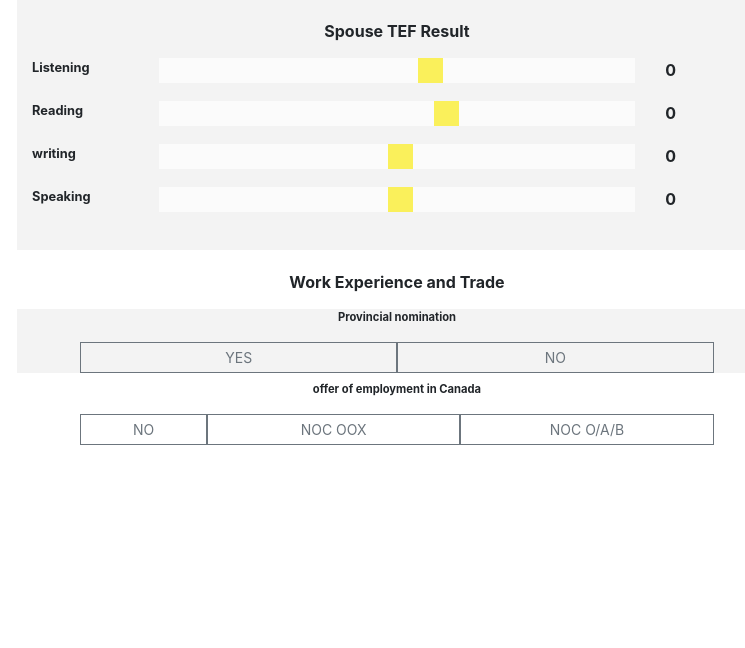
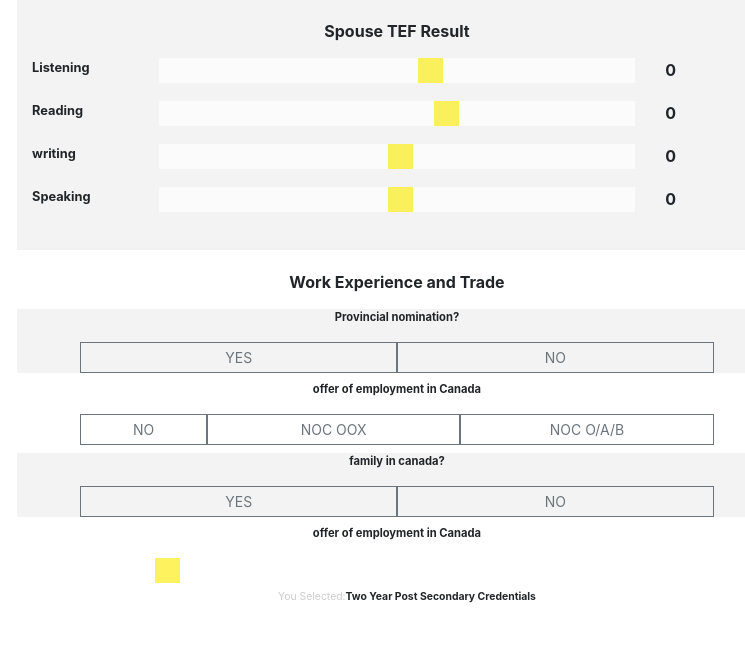
Before and after one commit to riaz4519/express_cal_client, a PHP site: page / in a window 1280 px wide. Shown: the part 1945-2593 px from the top of the page, without its empty margins (243-988 px from the left). Before the commit the page ends 2390 px from the top, so only its background shows below. Run offline with PHP 8.4, Linux system fonts and the light colour scheme; some libraries are stand-ins or nearby versions.

Commit message:
after canada education

```diff
--- a/index.php
+++ b/index.php
@@ -727,6 +727,9 @@
 
             <!--spouse area-->
 
+
+            <!--spouse education-->
+
             <div class="row justify-content-center padding-top-bottom grey-background education-div" >
 
                 <div class="row">
@@ -797,6 +800,8 @@
                 </div>
 
             </div>
+
+            <!--end of spouse education-->
 
             <!--ielts button area-->
 
@@ -1132,7 +1137,7 @@
                 <!--provincial nomication -->
                 <div class="col-12 mb-2 grey-background">
                     <div class="col-12 text-center">
-                        <p style="font-size: .7rem"><b>Provincial nomination</b></p>
+                        <p style="font-size: .7rem"><b>Provincial nomination?</b></p>
 
                     </div>
                     <div class="row">
@@ -1195,7 +1200,78 @@
 
                 <!--end work offer-->
 
-                <!--end of tef result  area-->
+                <!--family in canada -->
+
+                <div class="col-12 mb-2 grey-background">
+                    <div class="col-12 text-center">
+                        <p style="font-size: .7rem"><b>family in canada?</b></p>
+
+                    </div>
+                    <div class="row">
+
+                        <div class="col-12">
+                            <div class="row justify-content-center ">
+                                <input type="button" class="btn btn-outline-secondary no-border-radius  btn-sm  col-5 btn-yes-no" value="YES">
+                                <input type="button" class="btn btn-outline-secondary no-border-radius  btn-sm col-5 btn-yes-no" value="NO">
+
+                            </div>
+
+                        </div>
+
+
+
+                    </div>
+
+
+
+
+
+
+
+
+                </div>
+
+                <!--end family in canada -->
+
+                <!--education in canada -->
+
+                <div class="col-12 mb-2 ">
+                    <div class="col-12 text-center">
+                        <p style="font-size: .7rem"><b>offer of employment in Canada</b></p>
+
+                    </div>
+                    <div class="row">
+
+                        <div class="col-12">
+                            <div class="row justify-content-center ">
+
+                                <div class="col-11 text-center">
+
+
+                                <input type="range" min="0" step="1" max="7" value="1" class="slider" id="myRange" data-show-value="true">
+                                <p style="margin-left: 20px;font-size: .65rem"><span class="grey-color-text" >You Selected:</span><b>Two Year Post Secondary Credentials</b></p>
+                                </div>
+
+                            </div>
+
+                        </div>
+
+
+
+                    </div>
+
+
+
+
+
+
+
+
+                </div>
+
+                <!--end education in canada->
+
+
 
             </div>
 
```
